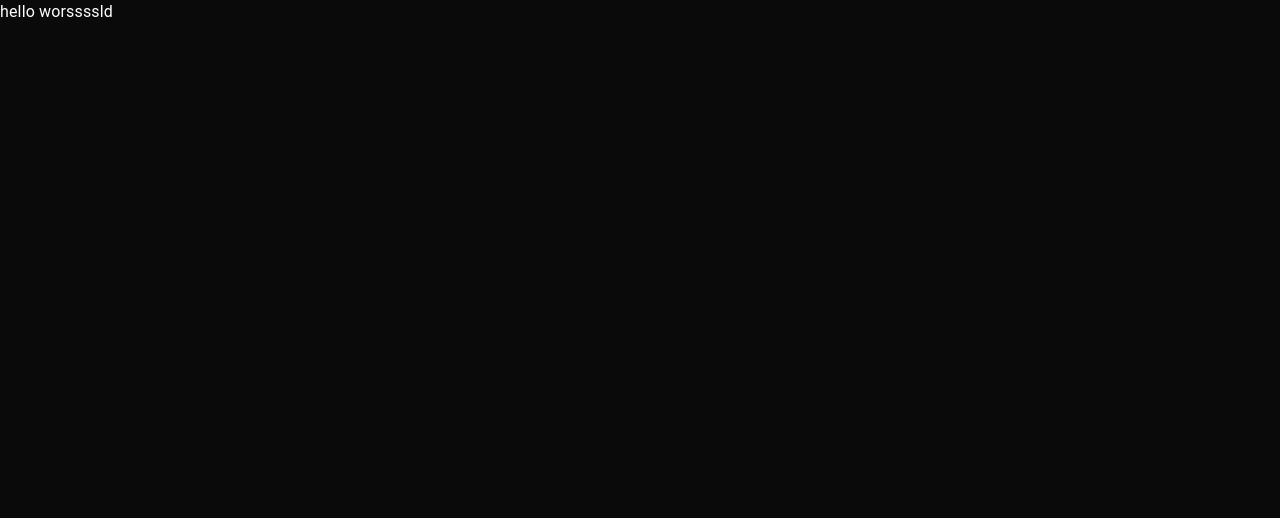
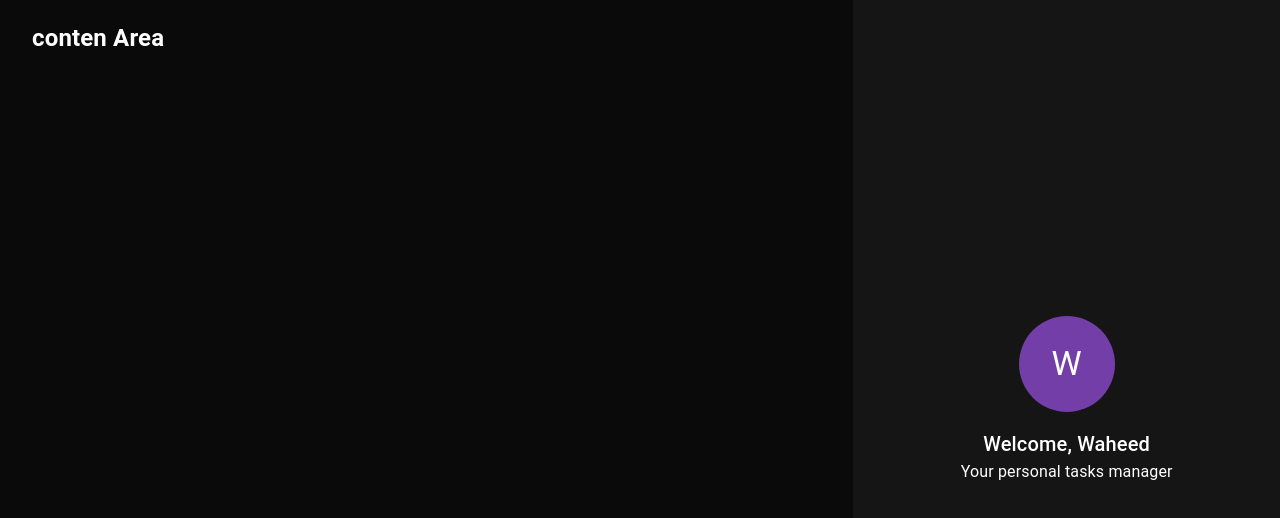
Before and after one commit to waheed-dev/react-typescript-tasksApp-frontend, a React (Vite) app: page / in a window 1280 px wide. Shown: the top 518 px of the page. Built offline with nearby package versions, Linux system fonts and the light colour scheme.

Commit message:
add profile, Sidebar and Taskarea component

```diff
--- a/src/App.tsx
+++ b/src/App.tsx
@@ -1,13 +1,13 @@
 import { useState, FC, ReactElement,} from 'react'
 import {ThemeProvider, CssBaseline} from '@mui/material'
 import {theme} from './theme/theme'
-
+import Dashboard from './pages/dashboard/dashboard'
 
 const App : FC = () :ReactElement => {
     return (
         <ThemeProvider theme={theme}>
             <CssBaseline/>
-            <div>hello worssssld</div>
+            <Dashboard/>
         </ThemeProvider>
 
     )
--- /dev/null
+++ b/src/components/profile/Profile.tsx
@@ -0,0 +1,24 @@
+import {FC, ReactElement} from "react";
+import {Box,Typography,Avatar} from '@mui/material'
+const Profile : FC = () :ReactElement => {
+  return (
+      <Box display={'flex'} flexDirection={'column'} justifyContent={'center'} alignItems={'center'}>
+        <Avatar
+        sx={{
+            width : '96px',
+            height : '96px',
+            backgroundColor : 'primary.main',
+            marginBottom : '16px'
+        }}
+        >
+          <Typography variant={'h4'} color={'text.primary'}>
+              W
+          </Typography>
+        </Avatar>
+          <Typography variant={'h6'} color={'text.primary'}>Welcome, Waheed</Typography>
+          <Typography variant={'body1'} color={'text.primary'}>Your personal tasks manager</Typography>
+      </Box>
+  )
+}
+
+export default Profile
--- /dev/null
+++ b/src/components/sidebar/sidebar.tsx
@@ -0,0 +1,24 @@
+import {FC, ReactElement} from 'react'
+import {Grid} from '@mui/material'
+import Profile from '../profile/Profile'
+const Sidebar : FC = () : ReactElement => {
+  return (
+
+      <Grid item md={4} sx={{
+          height : '100vh',
+          position :'fixed',
+          right :'0',
+          top :'0',
+          width :'100%',
+          backgroundColor : "background.paper",
+          display : 'flex',
+          justifyContent : 'center',
+          flexDirection : 'column',
+          alignItems :'center'
+
+      }}>
+          <Profile/>
+      </Grid>
+  )
+}
+export default Sidebar
--- /dev/null
+++ b/src/components/taskArea/TaskArea.tsx
@@ -0,0 +1,11 @@
+import {FC, ReactElement} from "react";
+import {Grid} from '@mui/material'
+
+const TaskArea : FC = () : ReactElement => {
+  return (
+      <Grid item md={8} px={4}>
+          <h2>conten Area</h2>
+      </Grid>
+  )
+}
+export default TaskArea
--- a/src/main.tsx
+++ b/src/main.tsx
@@ -5,5 +5,6 @@
 ReactDOM.createRoot(document.getElementById('root') as HTMLElement).render(
   <React.StrictMode>
     <App />
+
   </React.StrictMode>,
 )
--- /dev/null
+++ b/src/pages/dashboard/dashboard.tsx
@@ -0,0 +1,14 @@
+import {FC, ReactElement} from "react";
+import {Grid} from '@mui/material'
+import Sidebar from '../../components/sidebar/sidebar'
+import TaskArea from '../../components/taskArea/TaskArea'
+const Dashboard : FC = () : ReactElement => {
+    return (
+        <Grid container minHeight={'100vh'} p={0} m={0}>
+            <TaskArea/>
+        <Sidebar/>
+        </Grid>
+    )
+}
+
+export default Dashboard
```
